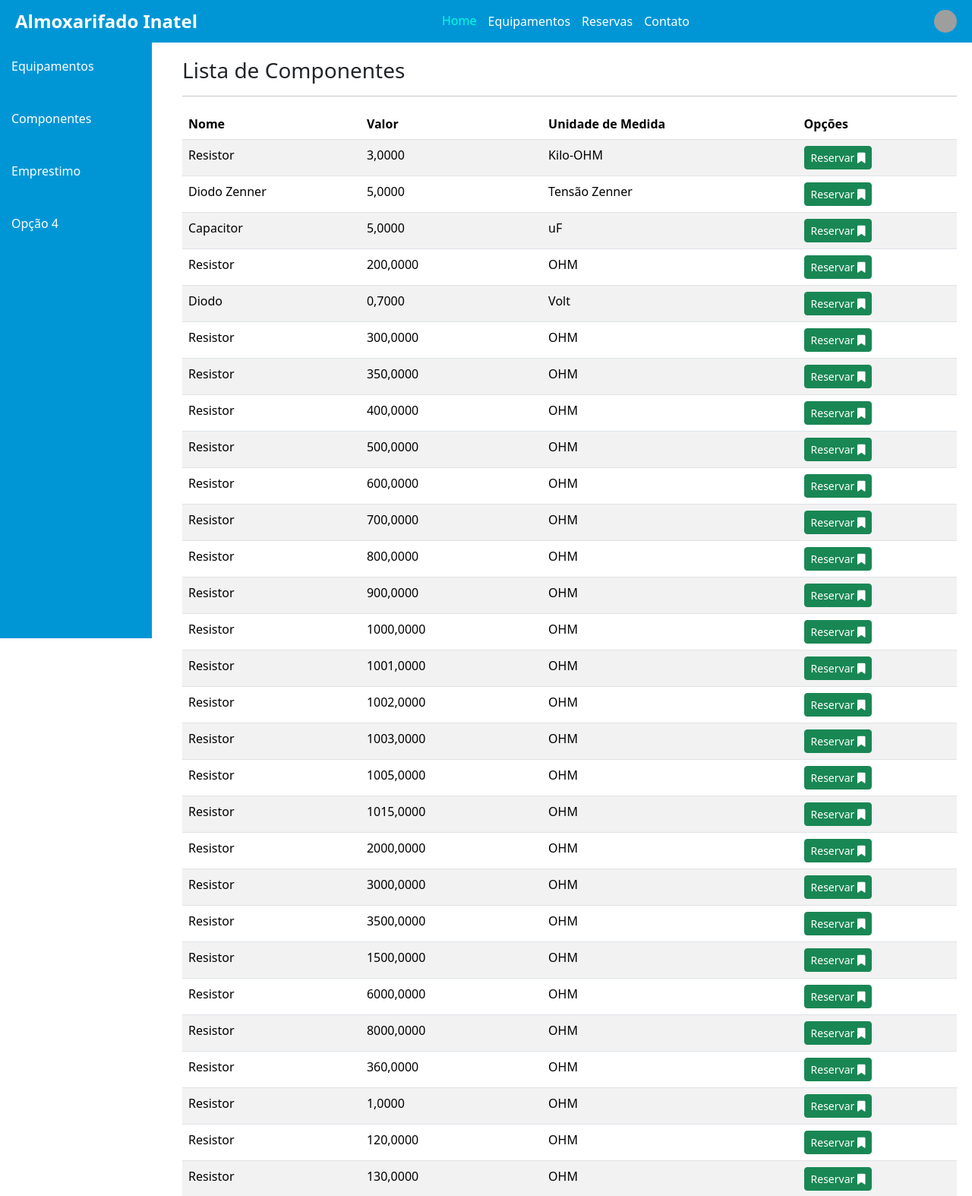
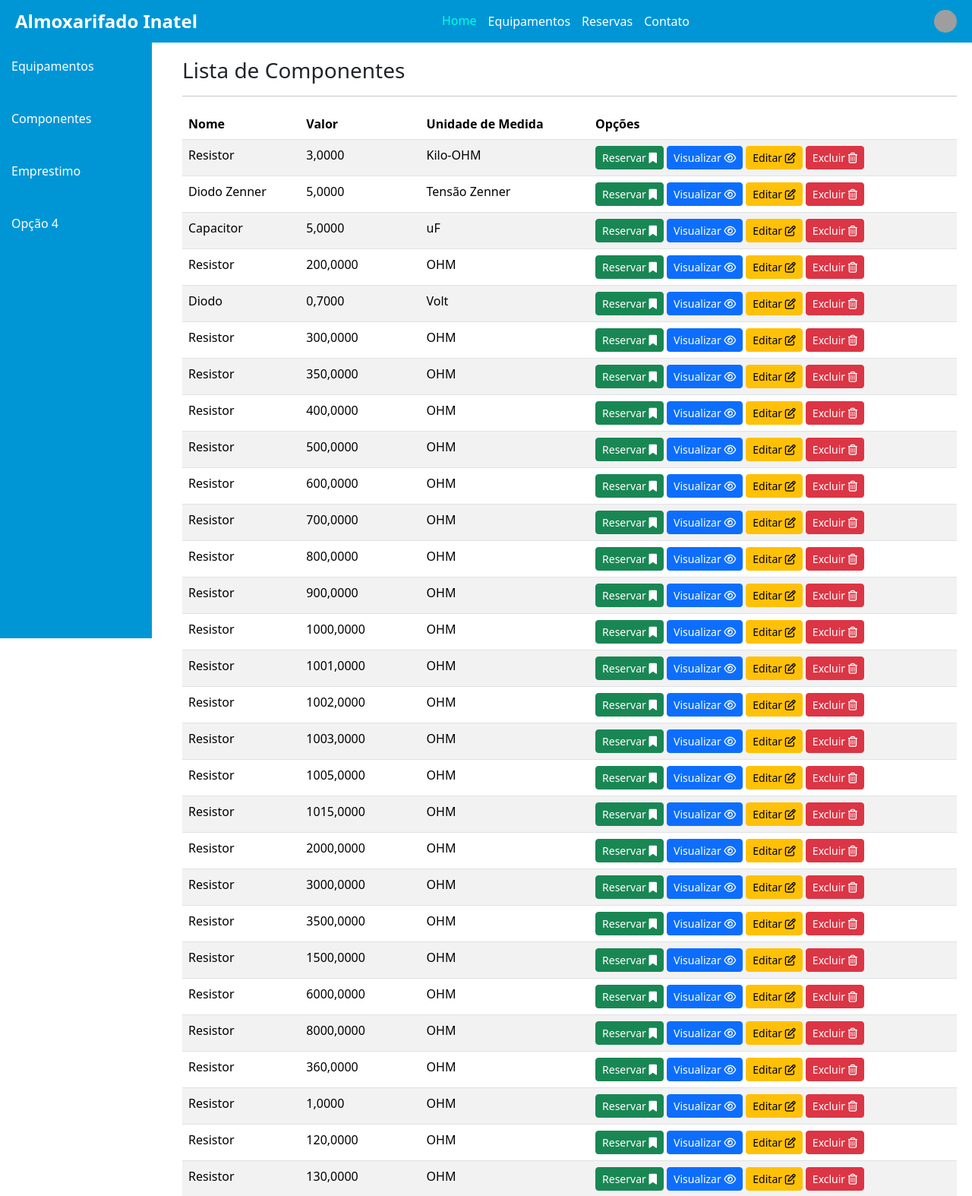
Before and after one commit to GustavoMacedoSilva/FetinAlmoxarifado, a Django app: page /componentes/ in a window 1280 px wide. Shown: the top 1574 px of the page at 76% size. Run offline with Django 5.2, Linux system fonts and the light colour scheme; data comes from the database, SQL or seed files in the repository; some libraries are stand-ins or nearby versions; grey boxes are pictures that could not be loaded.

Commit message:
Alteração nos botões das Lista de Componentes e Equipamentos

```diff
--- a/inventario/templates/componentes.html
+++ b/inventario/templates/componentes.html
@@ -39,6 +39,18 @@
                         <a href="" class="btn btn-success btn-sm" title="Reservar">
                             Reservar
                             <i class="fa fa-bookmark" aria-hidden="true"></i>
+                        </a>
+                        <a href="" class="btn btn-primary btn-sm" title="Visualizar">
+                            Visualizar
+                            <i class="fa-regular fa-eye"></i>
+                        </a>
+                        <a href="" class="btn btn-warning btn-sm" title="Editar">
+                            Editar
+                            <i class="fa-regular fa-pen-to-square"></i>
+                        </a>
+                        <a href="" class="btn btn-danger btn-sm" title="Excluir">
+                            Excluir
+                            <i class="fa-regular fa-trash-can"></i>
                         </a>
                     </td>
                 </tr>
```
Also changed, not shown: inventario/templates/equipamentos.html (+8 -0 lines).
